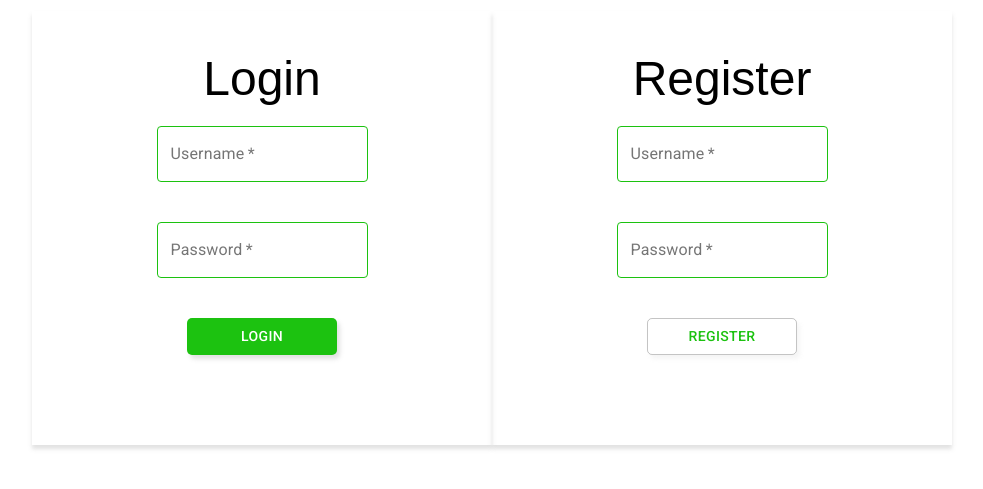
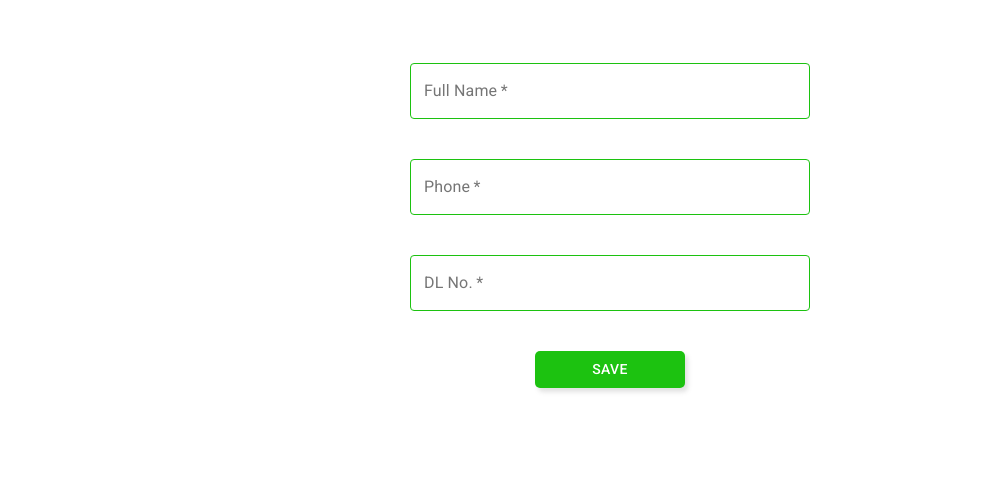
Before and after one commit to Rento-DBS/Rento, a React (Create React App) app in the folder rento-client/: page /user-details in a window 1280 px wide. Before the commit this address led to /auth. Shown: the part 117-606 px from the top of the page, without its empty margins (148-1131 px from the left). Built offline with nearby package versions, Linux system fonts and the light colour scheme.

Commit message:
added user details page

```diff
--- a/rento-client/src/App.js
+++ b/rento-client/src/App.js
@@ -8,6 +8,7 @@ import Checkout from "./components/Checkout/Checkout";
 import MyAccount from "./components/MyAccount/MyAccount";
 import Payment from "./components/Payment/Payment";
 import SuccessPage from "./components/SuccessPage/SuccessPage";
+import UserDetail from "./components/UserDetail/UserDetail";
 class App extends Component {
     render() {
         return (
@@ -21,7 +22,7 @@ class App extends Component {
                         <Route path="/my-account" component={MyAccount} />
                         <Route path="/payment" component={Payment} />
                         <Route path="/success-page" component={SuccessPage} />
-                        {/* temp */}
+                        <Route path="/user-details" component={UserDetail} />
                         <Redirect from="/" to="/auth" />
                     </Switch>
                 </main>
--- a/rento-client/src/components/Register/Register.jsx
+++ b/rento-client/src/components/Register/Register.jsx
@@ -75,7 +75,7 @@ function Register() {
                 label="Password"
                 variant="outlined"
             />
-            <Link to="/home" style={{ textDecoration: "none" }}>
+            <Link to="/user-details" style={{ textDecoration: "none" }}>
                 <Button className={styles.button} variant="outlined">
                     Register
                 </Button>
--- /dev/null
+++ b/rento-client/src/components/UserDetail/UserDetail.jsx
@@ -0,0 +1,63 @@
+import React from "react";
+import styles from "./UserDetail.module.css";
+import { Button, TextField, withStyles } from "@material-ui/core/";
+import { Link } from "react-router-dom";
+const InputField = withStyles({
+    root: {
+        "& label.Mui-focused": {
+            color: "rgb(28, 194, 16)",
+        },
+        "& .MuiInput-underline:after": {
+            borderBottomColor: "rgb(28, 194, 16)",
+        },
+        "& .MuiOutlinedInput-root": {
+            "& fieldset": {
+                borderColor: "rgb(28, 194, 16)",
+            },
+            "&:hover fieldset": {
+                borderColor: "rgb(28, 194, 16)",
+            },
+            "&.Mui-focused fieldset": {
+                borderColor: "rgb(28, 194, 16)",
+            },
+        },
+    },
+})(TextField);
+const UserDetail = () => {
+    return (
+        <div className={styles.container}>
+            <InputField
+                name="fullName"
+                id="fullName"
+                type="text"
+                className={styles.textfield}
+                required
+                label="Full Name"
+                variant="outlined"
+            />
+            <InputField
+                name="phone"
+                id="phone"
+                type="text"
+                className={styles.textfield}
+                required
+                label="Phone"
+                variant="outlined"
+            />
+            <InputField
+                name="dlNo"
+                id="dlNo"
+                type="text"
+                className={styles.textfield}
+                required
+                label="DL No."
+                variant="outlined"
+            />
+            <Link style={{ textDecoration: "none" }} to="/home">
+                <Button className={styles.button}>Save</Button>
+            </Link>
+        </div>
+    );
+};
+
+export default UserDetail;
--- /dev/null
+++ b/rento-client/src/components/UserDetail/UserDetail.module.css
@@ -0,0 +1,25 @@
+.container {
+    display: flex;
+    flex-direction: column;
+    align-items: center;
+    justify-content: center;
+    width: fit-content;
+    height: fit-content;
+    position: absolute;
+    top: 20%;
+    left: 538px;
+}
+.textfield {
+    margin: 20px !important;
+    width: 400px !important;
+    color: rgb(28, 194, 16) !important;
+}
+
+.button {
+    margin: 20px !important;
+    width: 150px !important;
+    color: white !important;
+    background: rgb(28, 194, 16) !important;
+    box-shadow: 3px 4px 4px rgba(138, 138, 138, 0.25) !important;
+    border-radius: 5px !important;
+}
```
